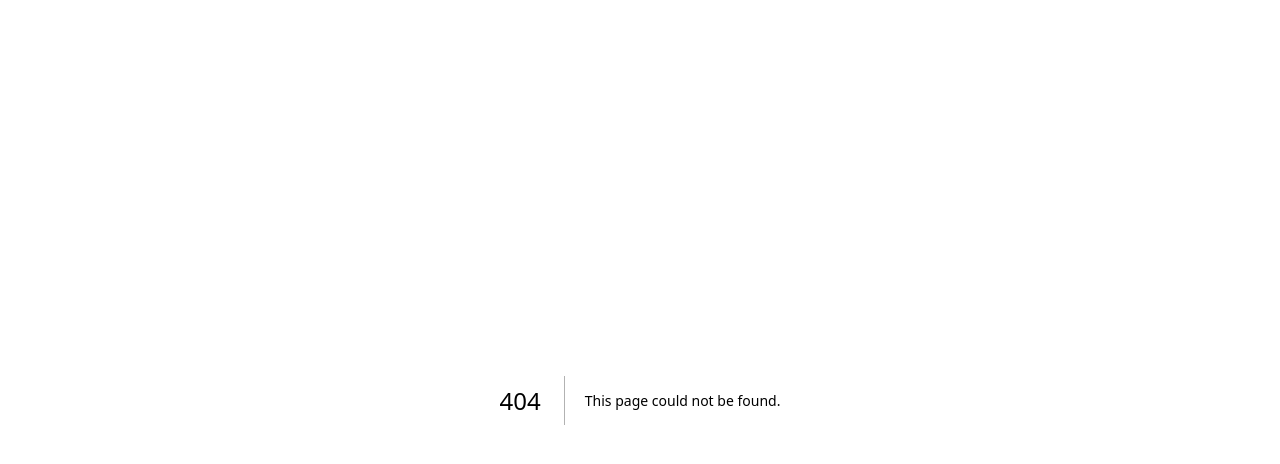
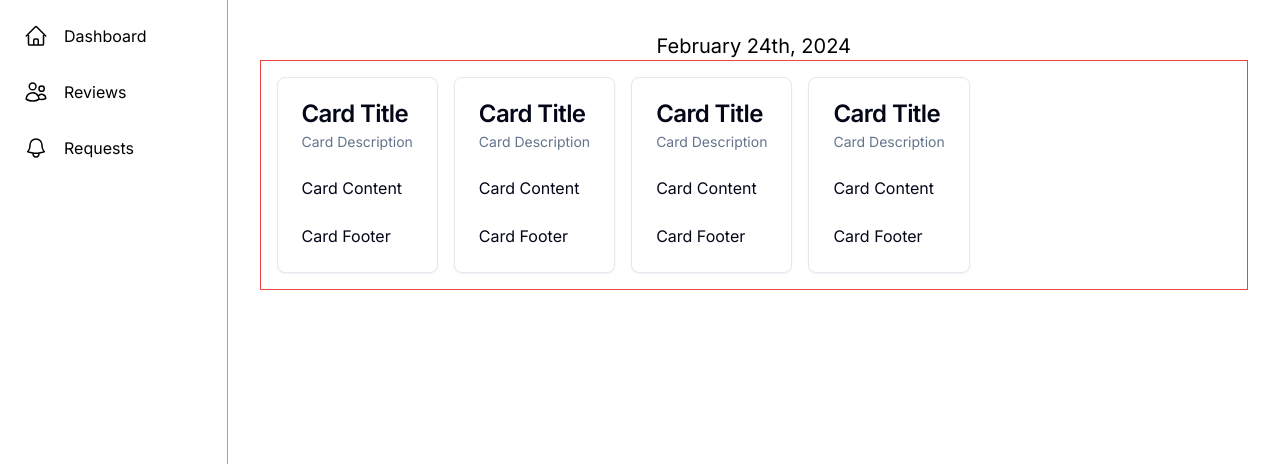
Before and after one commit to HiltonLuu/calgary-hacks-2024, a Next.js app in the folder daycare-finder/: page /auth/daycare-owner/dashboard in a window 1280 px wide. Before the commit this address had no page. Shown: the top 464 px of the page. Built offline with nearby package versions, Linux system fonts and the light colour scheme.

Commit message:
created sidebar and temp card dashboard

```diff
--- /dev/null
+++ b/daycare-finder/src/app/_components/sidebar.tsx
@@ -0,0 +1,36 @@
+const HomeLogo = (
+  <svg xmlns="http://www.w3.org/2000/svg" fill="none" viewBox="0 0 24 24" strokeWidth={1.5} stroke="currentColor" className="w-6 h-6">
+    <path strokeLinecap="round" strokeLinejoin="round" d="m2.25 12 8.954-8.955c.44-.439 1.152-.439 1.591 0L21.75 12M4.5 9.75v10.125c0 .621.504 1.125 1.125 1.125H9.75v-4.875c0-.621.504-1.125 1.125-1.125h2.25c.621 0 1.125.504 1.125 1.125V21h4.125c.621 0 1.125-.504 1.125-1.125V9.75M8.25 21h8.25" />
+  </svg>
+)
+
+const UsersLogo = (
+  <svg xmlns="http://www.w3.org/2000/svg" fill="none" viewBox="0 0 24 24" strokeWidth={1.5} stroke="currentColor" className="w-6 h-6">
+    <path strokeLinecap="round" strokeLinejoin="round" d="M15 19.128a9.38 9.38 0 0 0 2.625.372 9.337 9.337 0 0 0 4.121-.952 4.125 4.125 0 0 0-7.533-2.493M15 19.128v-.003c0-1.113-.285-2.16-.786-3.07M15 19.128v.106A12.318 12.318 0 0 1 8.624 21c-2.331 0-4.512-.645-6.374-1.766l-.001-.109a6.375 6.375 0 0 1 11.964-3.07M12 6.375a3.375 3.375 0 1 1-6.75 0 3.375 3.375 0 0 1 6.75 0Zm8.25 2.25a2.625 2.625 0 1 1-5.25 0 2.625 2.625 0 0 1 5.25 0Z" />
+  </svg>
+)
+
+const BellLogo = (
+  <svg xmlns="http://www.w3.org/2000/svg" fill="none" viewBox="0 0 24 24" strokeWidth={1.5} stroke="currentColor" className="w-6 h-6">
+    <path strokeLinecap="round" strokeLinejoin="round" d="M14.857 17.082a23.848 23.848 0 0 0 5.454-1.31A8.967 8.967 0 0 1 18 9.75V9A6 6 0 0 0 6 9v.75a8.967 8.967 0 0 1-2.312 6.022c1.733.64 3.56 1.085 5.455 1.31m5.714 0a24.255 24.255 0 0 1-5.714 0m5.714 0a3 3 0 1 1-5.714 0" />
+  </svg>
+)
+
+export default function Sidebar() {
+  return (
+    <div className="flex flex-col gap-4 h-screen p-4 border-r border-gray-400">
+      <button className="flex gap-4 pr-16 p-2 hover:bg-gray-300 rounded-lg">
+        {HomeLogo}
+        <span>Dashboard</span>
+      </button>
+      <button className="flex gap-4 pr-16 p-2 hover:bg-gray-300 rounded-lg">
+        {UsersLogo}
+        <span>Reviews</span>
+      </button>
+      <button className="flex gap-4 pr-16 p-2 hover:bg-gray-300 rounded-lg">
+        {BellLogo}
+        <span>Requests</span>
+      </button>
+    </div>
+  );
+}
--- /dev/null
+++ b/daycare-finder/src/app/auth/daycare-owner/dashboard/page.tsx
@@ -0,0 +1,67 @@
+import {
+    Card,
+    CardContent,
+    CardDescription,
+    CardFooter,
+    CardHeader,
+    CardTitle,
+} from "@/components/ui/card"
+
+
+export default function Dashboard() {
+    return (
+        <div className="h-screen w-full flex flex-col items-center p-8">
+            <h1 className="text-xl">February 24th, 2024</h1>
+            <div className="border border-red-500 flex w-full p-4 gap-4">
+                <Card>
+                    <CardHeader>
+                        <CardTitle>Card Title</CardTitle>
+                        <CardDescription>Card Description</CardDescription>
+                    </CardHeader>
+                    <CardContent>
+                        <p>Card Content</p>
+                    </CardContent>
+                    <CardFooter>
+                        <p>Card Footer</p>
+                    </CardFooter>
+                </Card>
+                <Card>
+                    <CardHeader>
+                        <CardTitle>Card Title</CardTitle>
+                        <CardDescription>Card Description</CardDescription>
+                    </CardHeader>
+                    <CardContent>
+                        <p>Card Content</p>
+                    </CardContent>
+                    <CardFooter>
+                        <p>Card Footer</p>
+                    </CardFooter>
+                </Card>
+                <Card>
+                    <CardHeader>
+                        <CardTitle>Card Title</CardTitle>
+                        <CardDescription>Card Description</CardDescription>
+                    </CardHeader>
+                    <CardContent>
+                        <p>Card Content</p>
+                    </CardContent>
+                    <CardFooter>
+                        <p>Card Footer</p>
+                    </CardFooter>
+                </Card>
+                <Card>
+                    <CardHeader>
+                        <CardTitle>Card Title</CardTitle>
+                        <CardDescription>Card Description</CardDescription>
+                    </CardHeader>
+                    <CardContent>
+                        <p>Card Content</p>
+                    </CardContent>
+                    <CardFooter>
+                        <p>Card Footer</p>
+                    </CardFooter>
+                </Card>
+            </div>
+        </div>
+    );
+}
--- a/daycare-finder/src/app/layout.tsx
+++ b/daycare-finder/src/app/layout.tsx
@@ -1,6 +1,7 @@
 import type { Metadata } from "next";
 import { Inter } from "next/font/google";
 import "./globals.css";
+import Sidebar from "./_components/sidebar"
 
 const inter = Inter({ subsets: ["latin"] });
 
@@ -16,7 +17,12 @@ export default function RootLayout({
 }>) {
   return (
     <html lang="en">
-      <body className={inter.className}>{children}</body>
+      <body className={inter.className}>
+        <div className="flex">
+          <Sidebar />
+          {children}
+        </div>
+      </body>
     </html>
   );
 }
--- /dev/null
+++ b/daycare-finder/src/components/ui/card.tsx
@@ -0,0 +1,79 @@
+import * as React from "react"
+
+import { cn } from "@/lib/utils"
+
+const Card = React.forwardRef<
+  HTMLDivElement,
+  React.HTMLAttributes<HTMLDivElement>
+>(({ className, ...props }, ref) => (
+  <div
+    ref={ref}
+    className={cn(
+      "rounded-lg border border-slate-200 bg-white text-slate-950 shadow-sm dark:border-slate-800 dark:bg-slate-950 dark:text-slate-50",
+      className
+    )}
+    {...props}
+  />
+))
+Card.displayName = "Card"
+
+const CardHeader = React.forwardRef<
+  HTMLDivElement,
+  React.HTMLAttributes<HTMLDivElement>
+>(({ className, ...props }, ref) => (
+  <div
+    ref={ref}
+    className={cn("flex flex-col space-y-1.5 p-6", className)}
+    {...props}
+  />
+))
+CardHeader.displayName = "CardHeader"
+
+const CardTitle = React.forwardRef<
+  HTMLParagraphElement,
+  React.HTMLAttributes<HTMLHeadingElement>
+>(({ className, ...props }, ref) => (
+  <h3
+    ref={ref}
+    className={cn(
+      "text-2xl font-semibold leading-none tracking-tight",
+      className
+    )}
+    {...props}
+  />
+))
+CardTitle.displayName = "CardTitle"
+
+const CardDescription = React.forwardRef<
+  HTMLParagraphElement,
+  React.HTMLAttributes<HTMLParagraphElement>
+>(({ className, ...props }, ref) => (
+  <p
+    ref={ref}
+    className={cn("text-sm text-slate-500 dark:text-slate-400", className)}
+    {...props}
+  />
+))
+CardDescription.displayName = "CardDescription"
+
+const CardContent = React.forwardRef<
+  HTMLDivElement,
+  React.HTMLAttributes<HTMLDivElement>
+>(({ className, ...props }, ref) => (
+  <div ref={ref} className={cn("p-6 pt-0", className)} {...props} />
+))
+CardContent.displayName = "CardContent"
+
+const CardFooter = React.forwardRef<
+  HTMLDivElement,
+  React.HTMLAttributes<HTMLDivElement>
+>(({ className, ...props }, ref) => (
+  <div
+    ref={ref}
+    className={cn("flex items-center p-6 pt-0", className)}
+    {...props}
+  />
+))
+CardFooter.displayName = "CardFooter"
+
+export { Card, CardHeader, CardFooter, CardTitle, CardDescription, CardContent }
```
Also changed, not shown: 1 other file (tests, documents, lock files or other folders).
